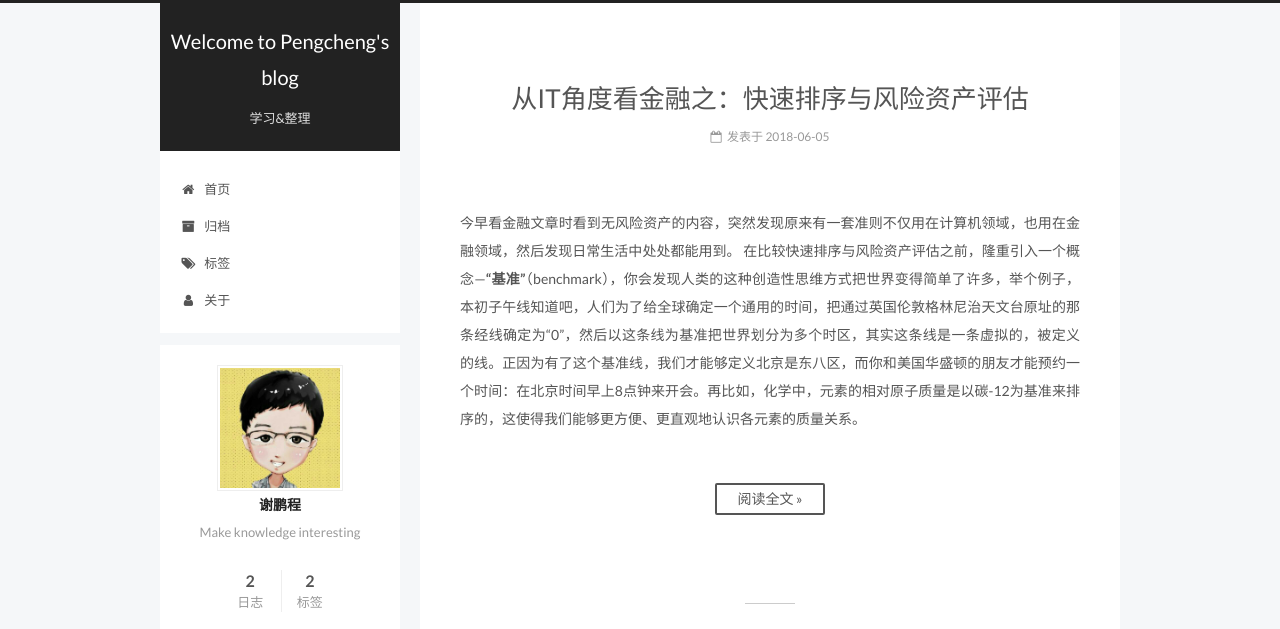
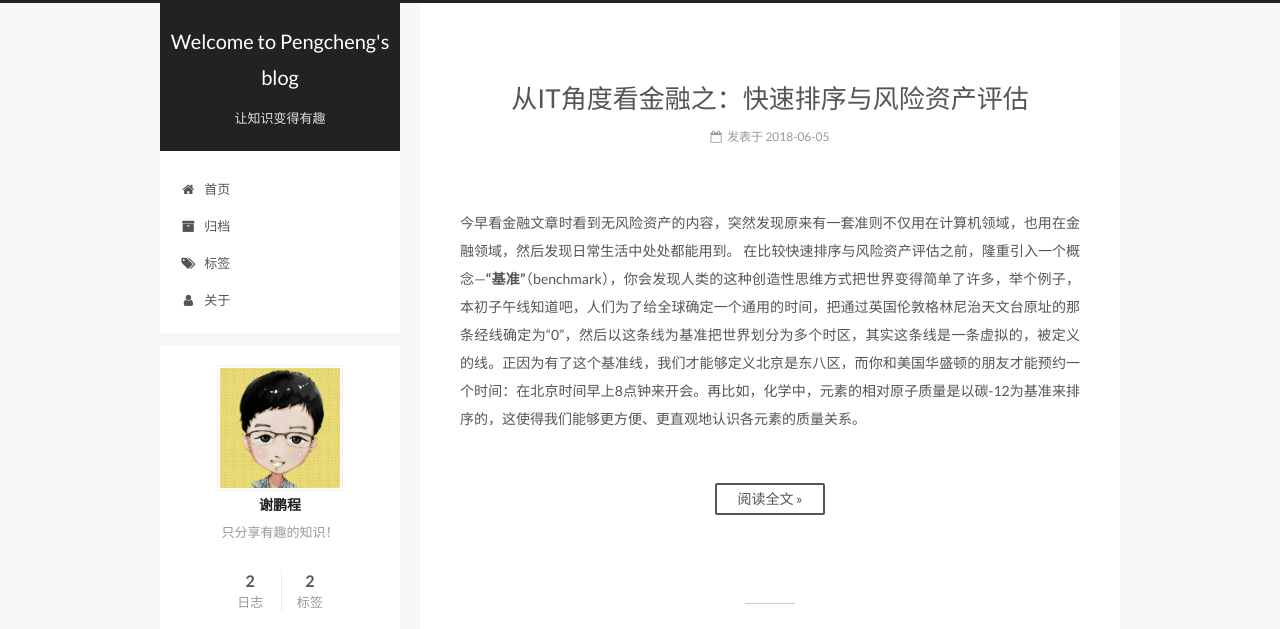
Before and after one commit to Pengcheng-Xie/Pengcheng-Xie.github.io, a Jekyll site: the page built from index.html, in a window 1280 px wide. Shown: the top 629 px of the page. Built offline with Jekyll 4.4.1, drawn with Linux system fonts in a browser that asks for light colours; the list of posts is cut into pages by our own code.

Commit message:
update config

```diff
--- a/_config.yml
+++ b/_config.yml
@@ -5,8 +5,8 @@
 
 # Site
 title: Welcome to Pengcheng's blog
-subtitle: 学习&整理
-description: Make knowledge interesting
+subtitle: 让知识变得有趣
+description: 只分享有趣的知识！
 author: 谢鹏程
 # Support language: de, en, fr-FR, id, ja, ko, pt-BR, pt, ru, zh-Hans, zh-hk, zh-tw
 language: zh-Hans
```
